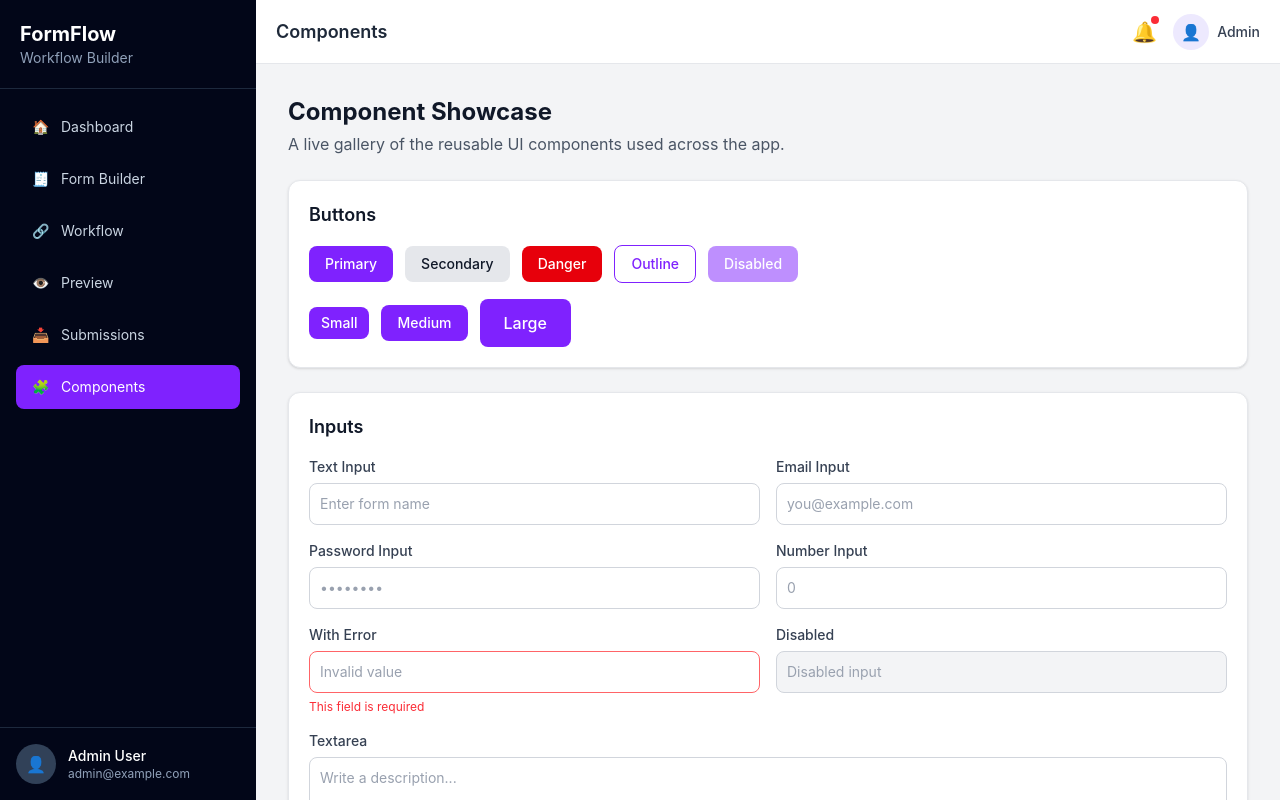
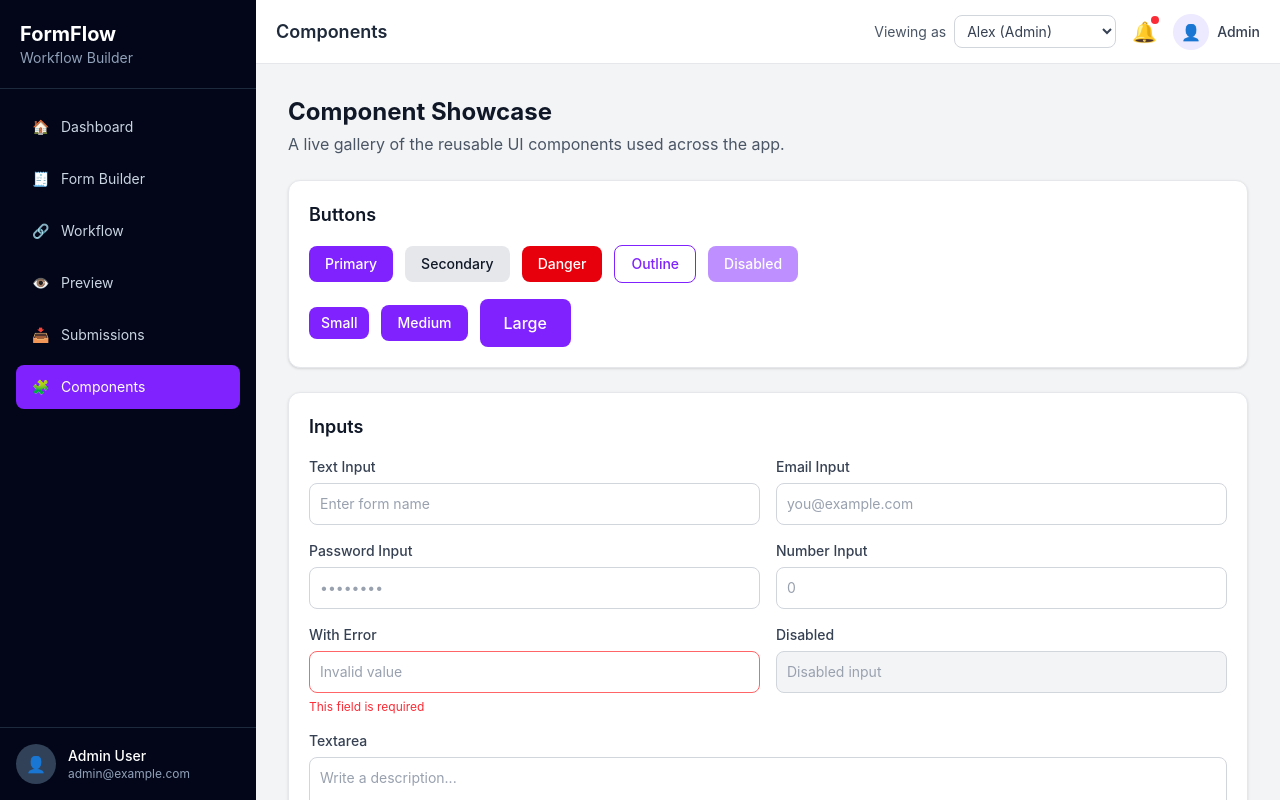
Before and after one commit to sidhant223/workflow-form-builder, a React (Vite) app: page /components in a window 1280 px wide. Shown: the top 800 px of the page. Built offline with nearby package versions, Linux system fonts and the light colour scheme.

Commit message:
feat: add role switcher to header, replacing the hardcoded Admin label

```diff
--- a/src/components/header.jsx
+++ b/src/components/header.jsx
@@ -1,5 +1,6 @@
 import { useState } from "react";
 import { useLocation } from "react-router-dom";
+import { useRoleStore, useCurrentUser, MOCK_USERS } from "../store/roleStore";
 
 // Maps the current route to a readable page title shown in the header.
 const pageTitles = {
@@ -16,6 +17,8 @@ function Header({ openSidebar }) {
   const title = pageTitles[pathname] || "FormFlow";
 
   const [profileOpen, setProfileOpen] = useState(false);
+  const currentUser = useCurrentUser();
+  const setCurrentUserId = useRoleStore((s) => s.setCurrentUserId);
 
   return (
     <header className="sticky top-0 z-20 flex h-16 items-center justify-between border-b border-gray-200 bg-white px-5">
@@ -31,6 +34,22 @@ function Header({ openSidebar }) {
       </div>
 
       <div className="flex items-center gap-4">
+        <label className="hidden items-center gap-2 text-sm text-gray-600 sm:flex">
+          Viewing as
+          <select
+            aria-label="Simulated active user"
+            value={currentUser.id}
+            onChange={(e) => setCurrentUserId(e.target.value)}
+            className="rounded-lg border border-gray-300 px-2 py-1.5 text-sm text-gray-700 outline-none focus:ring-2 focus:ring-violet-300"
+          >
+            {MOCK_USERS.map((u) => (
+              <option key={u.id} value={u.id}>
+                {u.name}
+              </option>
+            ))}
+          </select>
+        </label>
+
         <button
           aria-label="Notifications"
           className="relative text-xl text-gray-600 transition-colors hover:text-gray-800"
@@ -50,7 +69,7 @@ function Header({ openSidebar }) {
               👤
             </div>
             <span className="hidden text-sm font-medium text-gray-700 sm:block">
-              Admin
+              {currentUser.role}
             </span>
           </button>
 
@@ -62,8 +81,8 @@ function Header({ openSidebar }) {
               />
               <div className="absolute right-0 z-20 mt-2 w-44 rounded-lg border border-gray-200 bg-white py-1 shadow-lg">
                 <div className="border-b border-gray-100 px-4 py-2">
-                  <p className="text-sm font-medium text-gray-800">Admin User</p>
-                  <p className="text-xs text-gray-500">admin@example.com</p>
+                  <p className="text-sm font-medium text-gray-800">{currentUser.name}</p>
+                  <p className="text-xs text-gray-500">{currentUser.role}</p>
                 </div>
                 <button className="block w-full px-4 py-2 text-left text-sm text-gray-700 hover:bg-gray-50">
                   Profile
```
Also changed, not shown: 1 other file (tests, documents, lock files or other folders).
